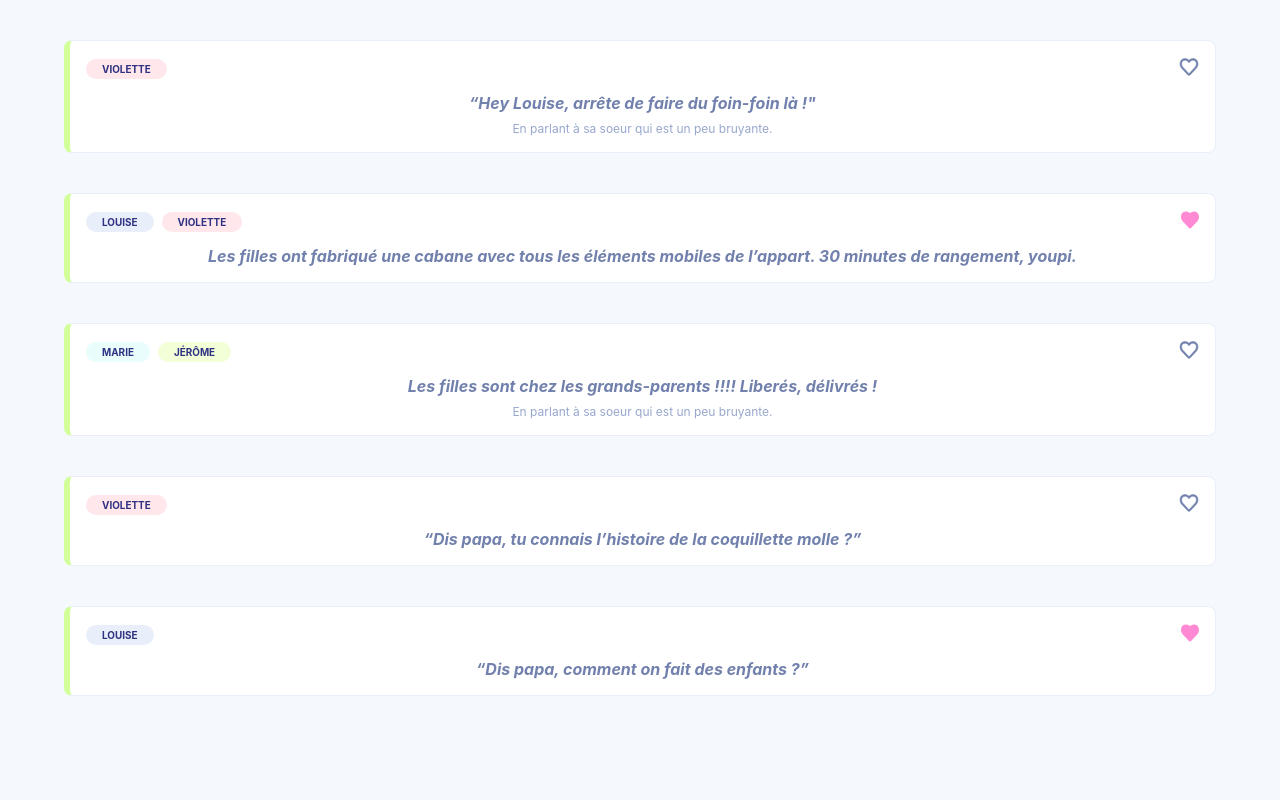
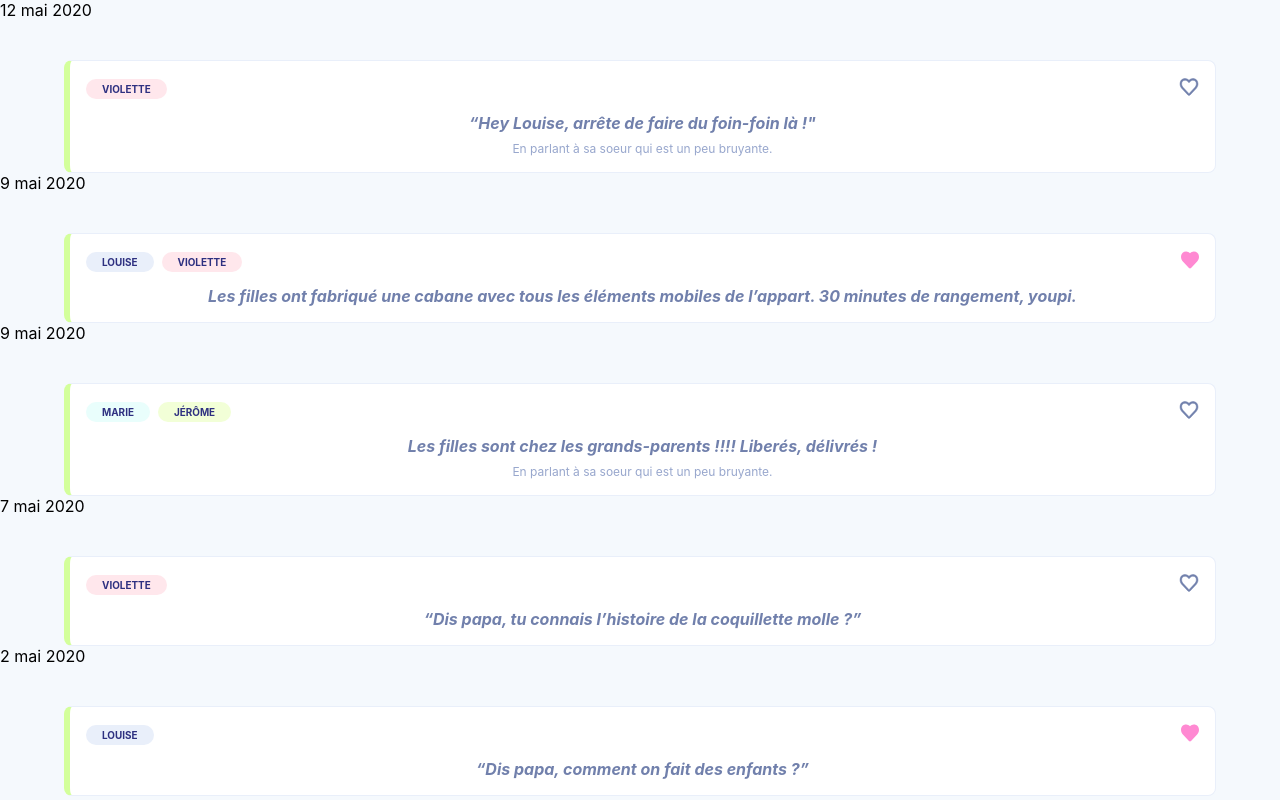
Before and after one commit to Refsone/TinyHappy-Project-3, a React (Create React App) app: page / in a window 1280 px wide. Built offline with nearby package versions, Linux system fonts and the light colour scheme.

Commit message:
add format date

```diff
--- a/package.json
+++ b/package.json
@@ -7,6 +7,7 @@
     "@testing-library/react": "^9.5.0",
     "@testing-library/user-event": "^7.2.1",
     "axios": "^0.19.2",
+    "moment": "^2.26.0",
     "react": "^16.13.1",
     "react-dom": "^16.13.1",
     "react-router-dom": "^5.2.0",
--- a/src/components/moments/CardPost.js
+++ b/src/components/moments/CardPost.js
@@ -1,6 +1,5 @@
 import React, { useState } from 'react'
 import './CardPost.css'
-
 import fullHeart from '../../images/favoris-heart-pink.svg'
 import emptyHeart from '../../images/favori-heart.svg'
 
@@ -10,7 +9,9 @@ export default function CardPost (props) {
   const handleClickFavorite = () => setFavorite(!favorite)
 
   return (
+
     <div className='CardPost' style={marginStyle}>
+
       <div className='block-names-favorite'>
         <div>
           {moment.family_firstname.map((family, key) => <p className={`${family.color} family-name`} key={key}>{family.name}</p>)}
--- a/src/components/moments/Posts.js
+++ b/src/components/moments/Posts.js
@@ -1,4 +1,6 @@
 import React, { useState } from 'react'
+import Moment from 'moment'
+import 'moment/locale/fr'
 import CardPost from './CardPost'
 import './Posts.css'
 
@@ -57,10 +59,20 @@ export default function Post () {
     }
   ])
 
+  const formatDate = (date) => {
+    Moment.locale('fr')
+    return Moment(date).format('LL')
+  }
+
   return (
     <div className='Post'>
       {moments.map((moment, key) => {
-        return <CardPost moment={moment} key={key} marginStyle={{ marginTop: '40px' }} />
+        return (
+          <>
+            <p key={key}>{formatDate(moment.moment_event_date)}</p>
+            <CardPost moment={moment} key={key} marginStyle={{ marginTop: '40px' }} />
+          </>
+        )
       })}
     </div>
   )
```
Also changed, not shown: 1 other file (tests, documents, lock files or other folders).
